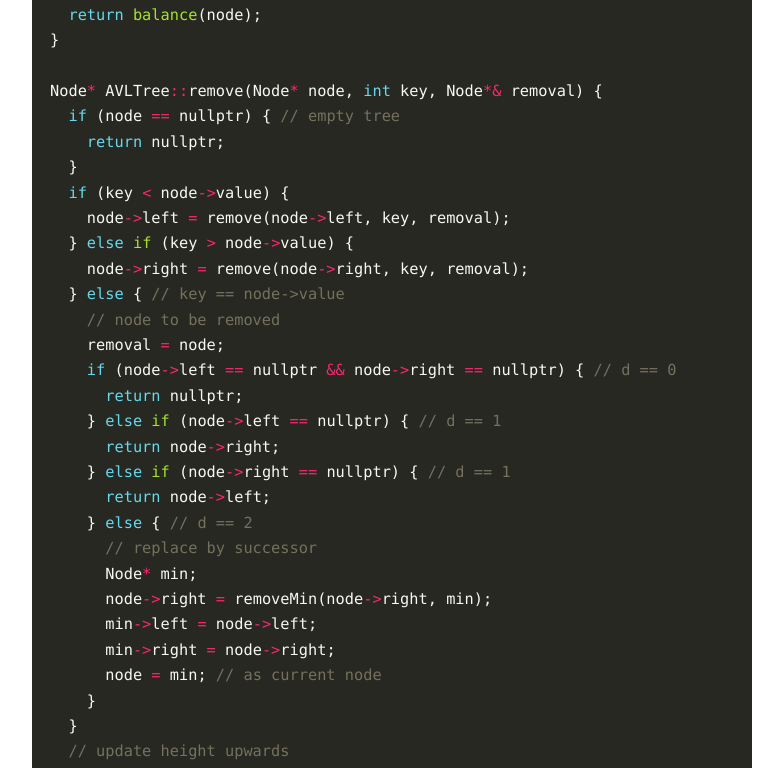
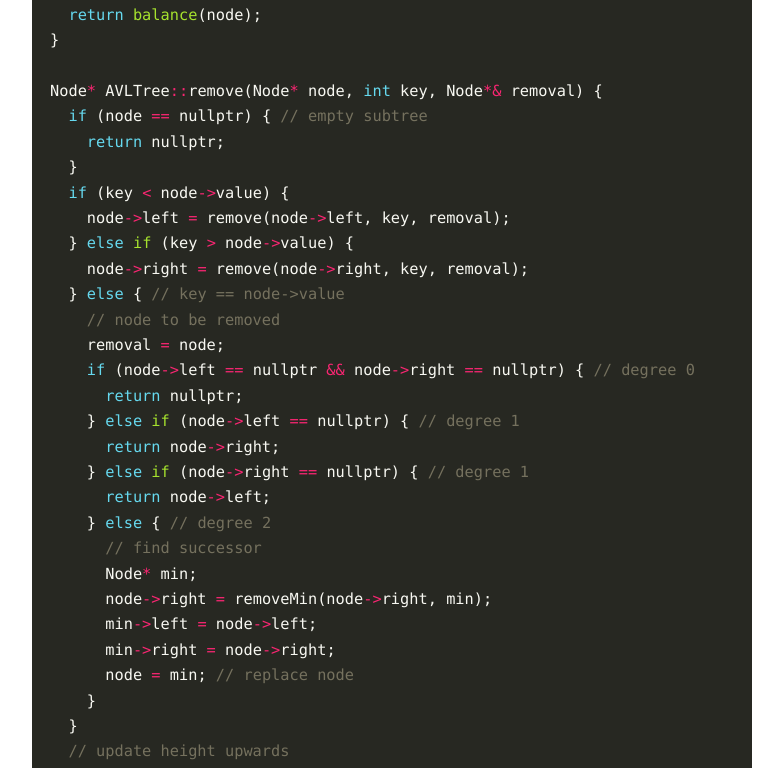
Before and after one commit to skylerlee/codelet, a Jekyll site: the page built from _posts/2016-02-05-searching.md, in a window 1280 px wide and 1400 px high, scrolled down 6644 px. Shown: the part 153-921 px from the top of the window, without its empty margins (248-1031 px from the left). Built offline with Jekyll 4.4.1, drawn with Linux system fonts in a browser that asks for light colours; comment, search, counter and statistics services are not loaded; some of the changed text lies outside the part shown.

Commit message:
Update comments

```diff
--- a/_posts/2016-02-05-searching.md
+++ b/_posts/2016-02-05-searching.md
@@ -117,7 +117,7 @@ Node* BSTree::removeMin(Node* node, Node*& removal) {
 }
 
 Node* BSTree::remove(Node* node, int key, Node*& removal) {
-  if (node == nullptr) { // empty tree
+  if (node == nullptr) { // empty subtree
     return nullptr;
   }
   if (key < node->value) {
@@ -129,14 +129,14 @@ Node* BSTree::remove(Node* node, int key, Node*& removal) {
   } else { // key == node->value
     // node to be removed
     removal = node;
-    if (node->left == nullptr && node->right == nullptr) { // d == 0
+    if (node->left == nullptr && node->right == nullptr) { // degree 0
       return nullptr;
-    } else if (node->left == nullptr) { // d == 1
+    } else if (node->left == nullptr) { // degree 1
       return node->right;
-    } else if (node->right == nullptr) { // d == 1
+    } else if (node->right == nullptr) { // degree 1
       return node->left;
-    } else { // d == 2
-      // replace by successor
+    } else { // degree 2
+      // find successor
       Node* min;
       node->right = removeMin(node->right, min);
       min->left = node->left;
@@ -271,7 +271,7 @@ Node* AVLTree::removeMin(Node* node, Node*& removal) {
 }
 
 Node* AVLTree::remove(Node* node, int key, Node*& removal) {
-  if (node == nullptr) { // empty tree
+  if (node == nullptr) { // empty subtree
     return nullptr;
   }
   if (key < node->value) {
@@ -281,19 +281,19 @@ Node* AVLTree::remove(Node* node, int key, Node*& removal) {
   } else { // key == node->value
     // node to be removed
     removal = node;
-    if (node->left == nullptr && node->right == nullptr) { // d == 0
+    if (node->left == nullptr && node->right == nullptr) { // degree 0
       return nullptr;
-    } else if (node->left == nullptr) { // d == 1
+    } else if (node->left == nullptr) { // degree 1
       return node->right;
-    } else if (node->right == nullptr) { // d == 1
+    } else if (node->right == nullptr) { // degree 1
       return node->left;
-    } else { // d == 2
-      // replace by successor
+    } else { // degree 2
+      // find successor
       Node* min;
       node->right = removeMin(node->right, min);
       min->left = node->left;
       min->right = node->right;
-      node = min; // as current node
+      node = min; // replace node
     }
   }
   // update height upwards
```
